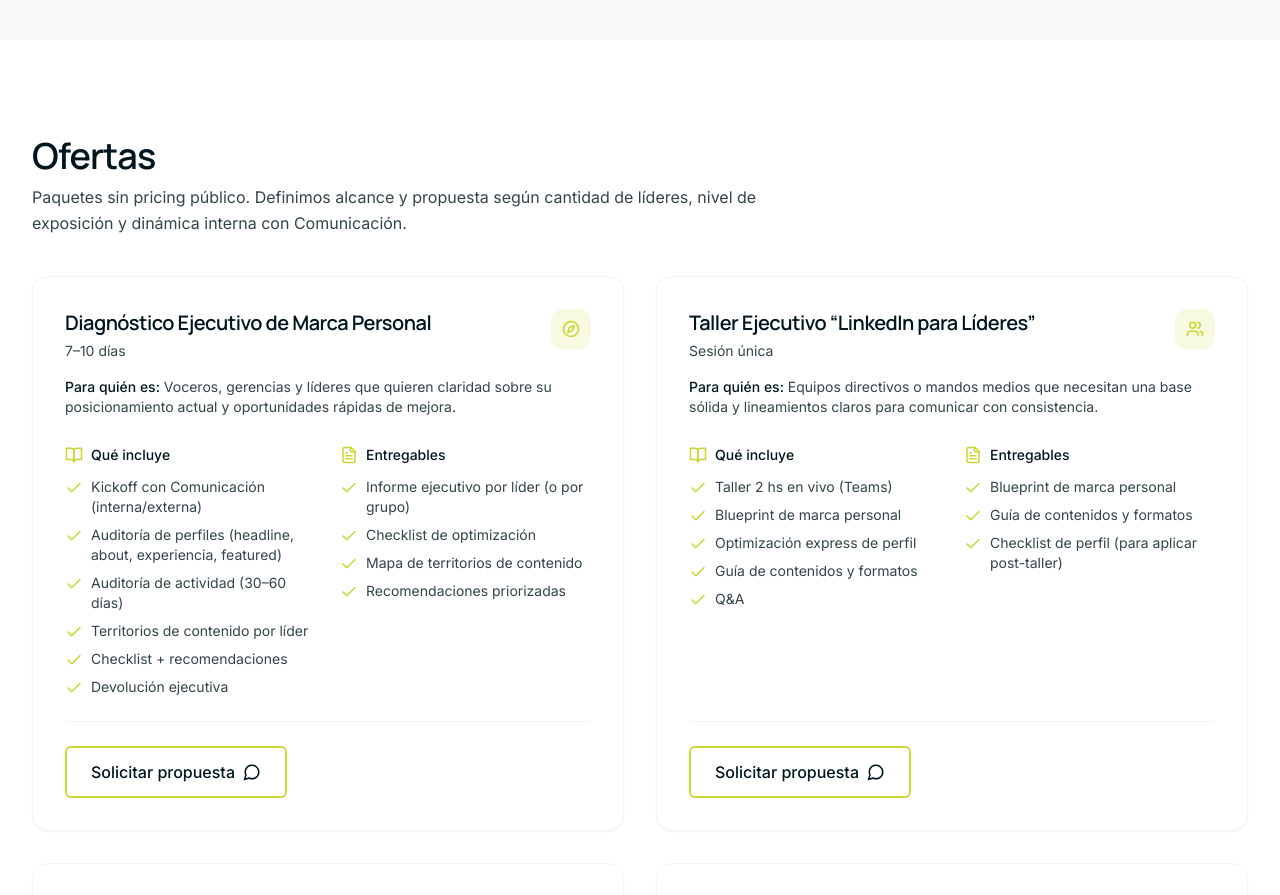
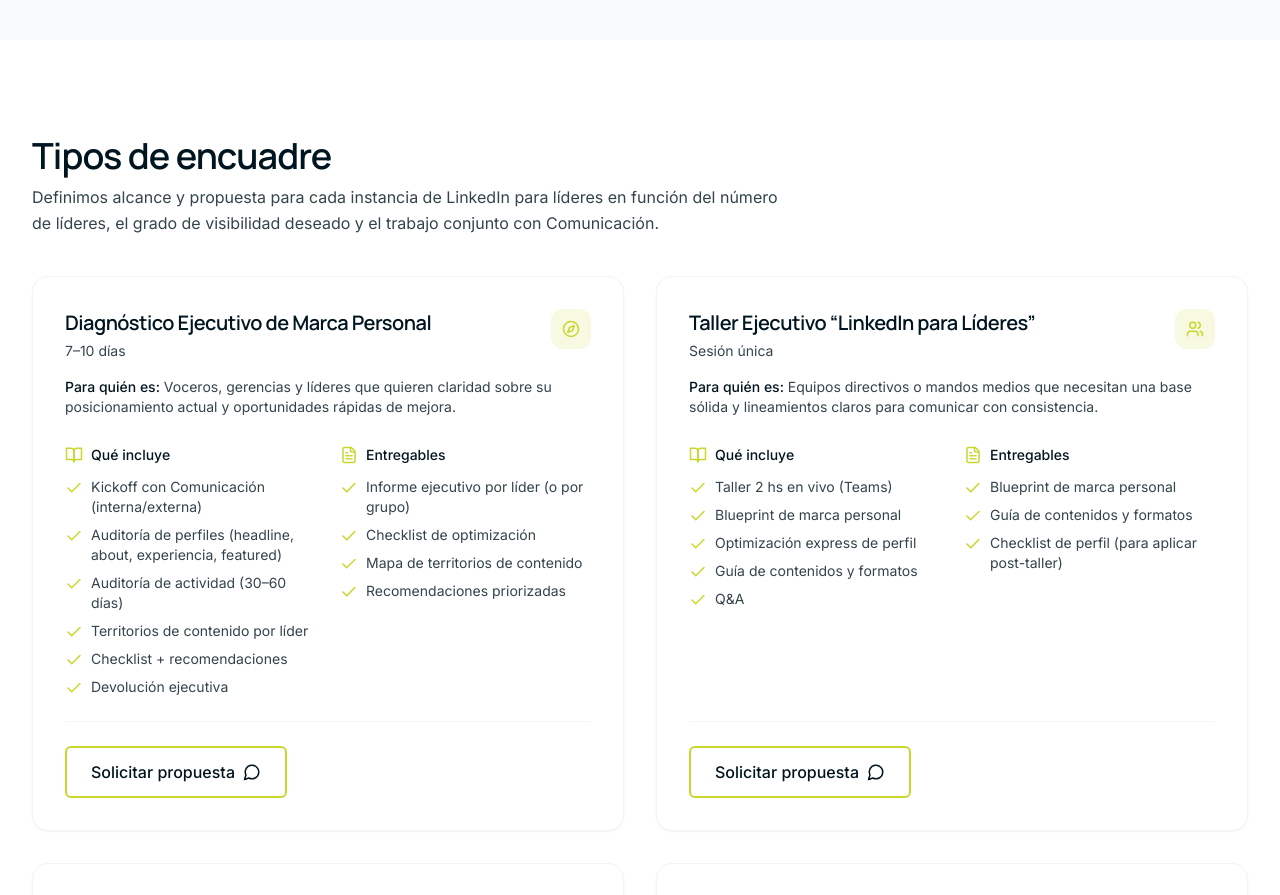
Before and after one commit to obli137/leveluphr, a React (Vite) app: page /linkedin-para-lideres in a window 1280 px wide. Shown: the part 1400-2295 px from the top of the page. Built offline with nearby package versions, Linux system fonts and the light colour scheme.

Commit message:
adaptaciones

```diff
--- a/src/pages/LinkedInLeadersPage.tsx
+++ b/src/pages/LinkedInLeadersPage.tsx
@@ -272,9 +272,9 @@ const LinkedInLeadersPage: React.FC = () => {
         <div className="container-custom">
           <ScrollReveal>
             <div className="max-w-3xl">
-              <h2 className="mb-2 text-dark-500">Ofertas</h2>
+              <h2 className="mb-2 text-dark-500">Tipos de encuadre</h2>
               <p className="text-dark-400">
-                Paquetes sin pricing público. Definimos alcance y propuesta según cantidad de líderes, nivel de exposición y dinámica interna con Comunicación.
+                Definimos alcance y propuesta para cada instancia de LinkedIn para líderes en función del número de líderes, el grado de visibilidad deseado y el trabajo conjunto con Comunicación.
               </p>
             </div>
           </ScrollReveal>
```
